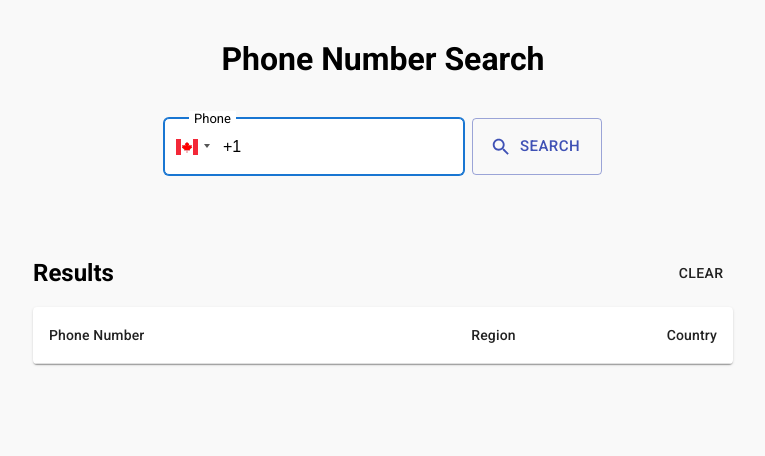
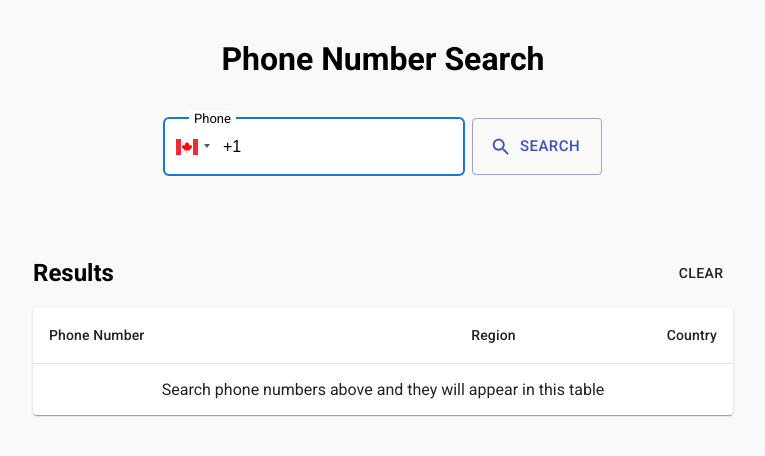
Before and after one commit to chadfawcett/itel-homework, a React (Create React App) app: page / in a window 1280 px wide. Shown: the top 456 px of the page, without its empty margins (257-1022 px from the left). Built offline with nearby package versions, Linux system fonts and the light colour scheme.

Commit message:
Add message when no number info to display

```diff
--- a/src/PhoneNumberDetails.js
+++ b/src/PhoneNumberDetails.js
@@ -20,6 +20,10 @@ const HeaderContainer = styled.div`
   display: flex;
   align-items: center;
   justify-content: space-between;
+`
+
+const CenterMessage = styled.p`
+  text-align: center;
 `
 
 const PhoneNumberDetails = ({ phoneNumbers, onClear }) => (
@@ -48,6 +52,11 @@ const PhoneNumberDetails = ({ phoneNumbers, onClear }) => (
           ))}
         </TableBody>
       </Table>
+      {!phoneNumbers.length && (
+        <CenterMessage>
+          Search phone numbers above and they will appear in this table
+        </CenterMessage>
+      )}
     </TableContainer>
   </Container>
 )
```
